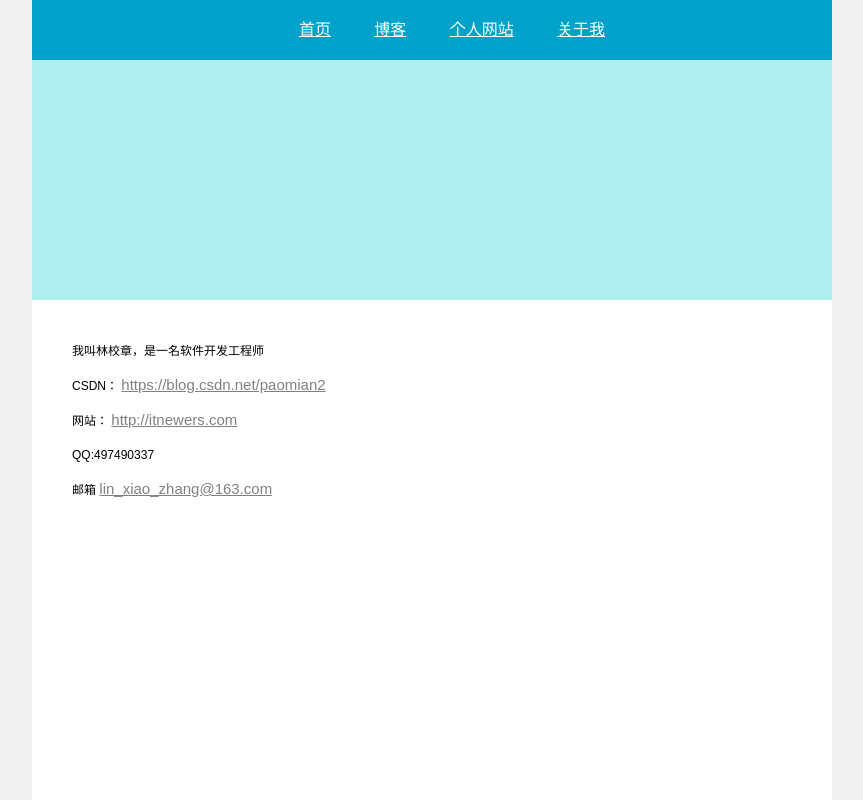
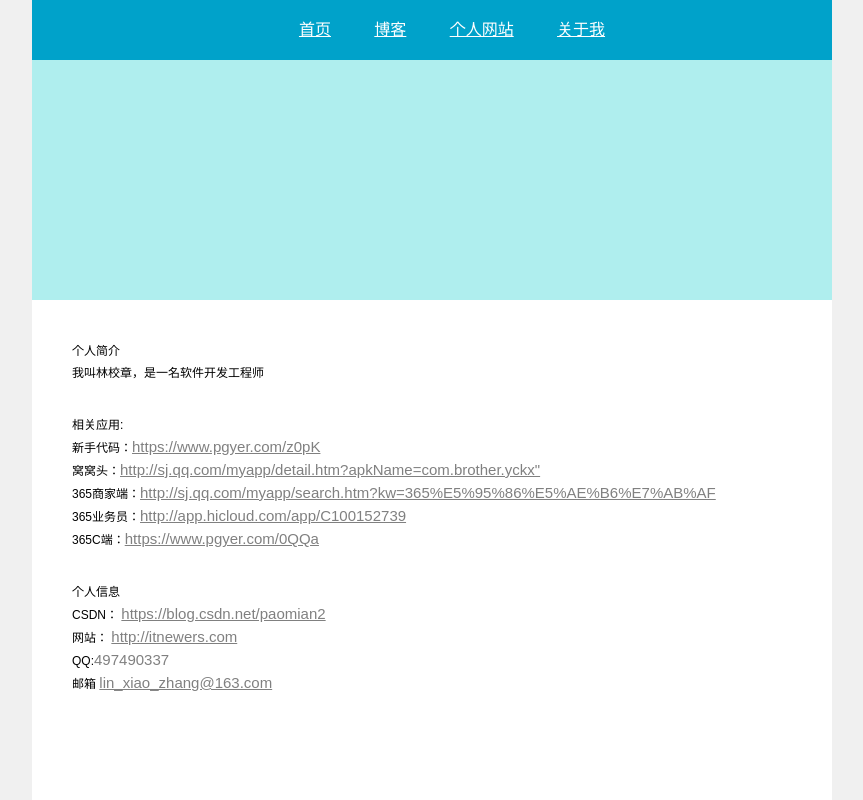
Before and after one commit to paomian2/paomian2.github.io, a website: page about.html in a window 1280 px wide. Shown: the top 800 px of the page, without its empty margins (208-1071 px from the left). Drawn offline with Linux system fonts and the light colour scheme.

Commit message:
个人网页

```diff
--- a/about.html
+++ b/about.html
@@ -40,6 +40,19 @@
 				margin-left: 40px;
 				text-align:left ;
 			}
+
+			.url_style{
+				font-size: 15px;
+				color: gray;
+			}
+
+			.ptop{
+				margin-top: 30px;
+			}
+
+			p{
+				margin: 0px;
+			}
 		</style>
 </head>
 
@@ -63,16 +76,24 @@
 			</ul>
         </div>
         <div class="myselft">
-        	<p>我叫林校章，是一名软件开发工程师</p>
-        <p>CSDN：
-            <a href="https://blog.csdn.net/paomian2" style="font-size:15px;color:gray;">https://blog.csdn.net/paomian2</a>
+        	<p>个人简介</p>
+        	<p >我叫林校章，是一名软件开发工程师</p>
+        	<p class="ptop">相关应用:</p>
+        	<p>新手代码：<a href="https://www.pgyer.com/z0pK" class="url_style">https://www.pgyer.com/z0pK</a></p>
+        	<p>窝窝头：<a href="http://sj.qq.com/myapp/detail.htm?apkName=com.brother.yckx" class="url_style">http://sj.qq.com/myapp/detail.htm?apkName=com.brother.yckx"</a></p>
+            <p>365商家端：<a href="http://sj.qq.com/myapp/search.htm?kw=365%E5%95%86%E5%AE%B6%E7%AB%AF" class="url_style">http://sj.qq.com/myapp/search.htm?kw=365%E5%95%86%E5%AE%B6%E7%AB%AF</a></p>
+            <p>365业务员：<a href="http://app.hicloud.com/app/C100152739" class="url_style">http://app.hicloud.com/app/C100152739</a></p>
+            <p>365C端：<a href="https://www.pgyer.com/0QQa" class="url_style">https://www.pgyer.com/0QQa</a></p>
+      <p class="ptop">个人信息</p>
+       <p>CSDN：
+            <a href="https://blog.csdn.net/paomian2" class="url_style">https://blog.csdn.net/paomian2</a>
         </p>
         <p>网站：
-            <a href="http://itnewers.com" style="font-size:15px;color:gray;">http://itnewers.com</a>
+            <a href="http://itnewers.com" class="url_style">http://itnewers.com</a>
         </p>
-        <p>QQ:497490337</p>
+        <p>QQ:<label class="url_style">497490337</label></p>
         <p>邮箱
-            <a href="mailto:lin_xiao_zhang@163.com" style="font-size:15px;color:gray;">lin_xiao_zhang@163.com</a>
+            <a href="mailto:lin_xiao_zhang@163.com" class="url_style">lin_xiao_zhang@163.com</a>
         </p>
         </div>
     </div>
```
